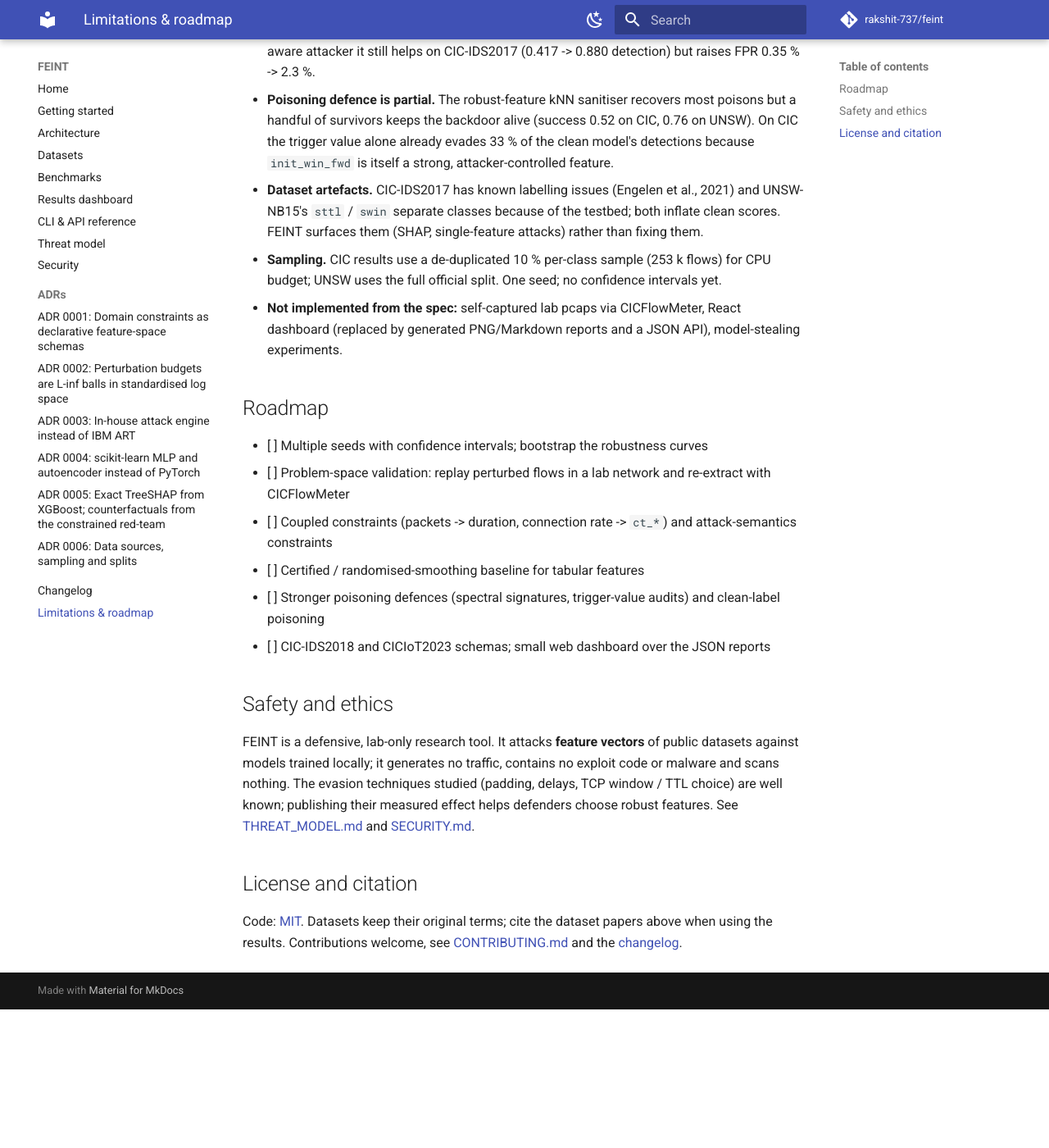
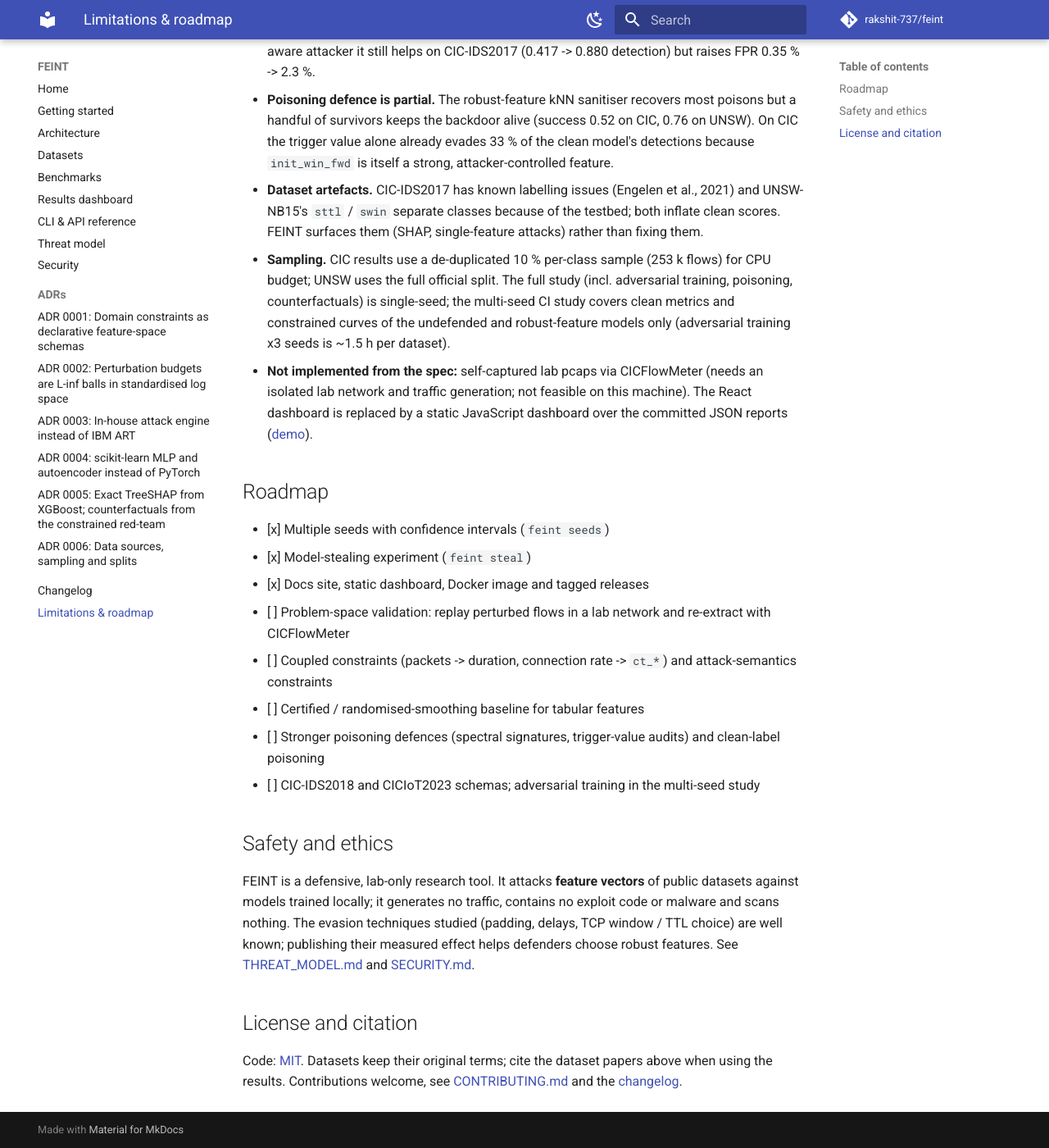
Before and after one commit to rakshit-737/feint, an MkDocs documentation site: the page built from docs/limitations.md, in a window 1280 px wide and 1400 px high, scrolled down 402 px. Shown: the whole window at 82% size. Built offline with MkDocs 1.6.1 and Material for MkDocs 9.7.7, drawn with Linux system fonts in a browser that asks for light colours; comment, search, counter and statistics services are not loaded; before the commit the page ends 1633 px from its top, so only the background shows below that.

Commit message:
docs: report seed variance and model stealing; docs badge
Co-Authored-By: Claude <noreply@anthropic.com>

```diff
--- a/docs/limitations.md
+++ b/docs/limitations.md
@@ -17,18 +17,23 @@
   `sttl` / `swin` separate classes because of the testbed; both inflate clean scores. FEINT surfaces
   them (SHAP, single-feature attacks) rather than fixing them.
 - **Sampling.** CIC results use a de-duplicated 10 % per-class sample (253 k flows) for CPU
-  budget; UNSW uses the full official split. One seed; no confidence intervals yet.
-- **Not implemented from the spec:** self-captured lab pcaps via CICFlowMeter, React dashboard
-  (replaced by generated PNG/Markdown reports and a JSON API), model-stealing experiments.
+  budget; UNSW uses the full official split. The full study (incl. adversarial training, poisoning,
+  counterfactuals) is single-seed; the multi-seed CI study covers clean metrics and constrained curves
+  of the undefended and robust-feature models only (adversarial training x3 seeds is ~1.5 h per dataset).
+- **Not implemented from the spec:** self-captured lab pcaps via CICFlowMeter (needs an isolated lab
+  network and traffic generation; not feasible on this machine). The React dashboard is replaced by a
+  static JavaScript dashboard over the committed JSON reports ([demo](https://rakshit-737.github.io/feint/demo/)).
 
 ## Roadmap
 
-- [ ] Multiple seeds with confidence intervals; bootstrap the robustness curves
+- [x] Multiple seeds with confidence intervals (`feint seeds`)
+- [x] Model-stealing experiment (`feint steal`)
+- [x] Docs site, static dashboard, Docker image and tagged releases
 - [ ] Problem-space validation: replay perturbed flows in a lab network and re-extract with CICFlowMeter
 - [ ] Coupled constraints (packets -> duration, connection rate -> `ct_*`) and attack-semantics constraints
 - [ ] Certified / randomised-smoothing baseline for tabular features
 - [ ] Stronger poisoning defences (spectral signatures, trigger-value audits) and clean-label poisoning
-- [ ] CIC-IDS2018 and CICIoT2023 schemas; small web dashboard over the JSON reports
+- [ ] CIC-IDS2018 and CICIoT2023 schemas; adversarial training in the multi-seed study
 
 ## Safety and ethics
 
```
Also changed, not shown: README.md (+68 -6 lines), docs/benchmarks.md (+55 -0 lines).
